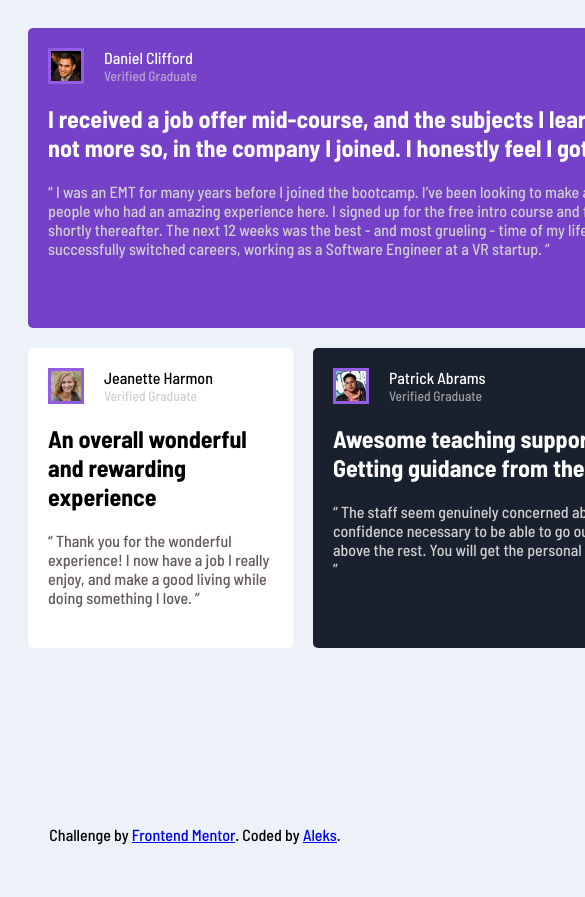
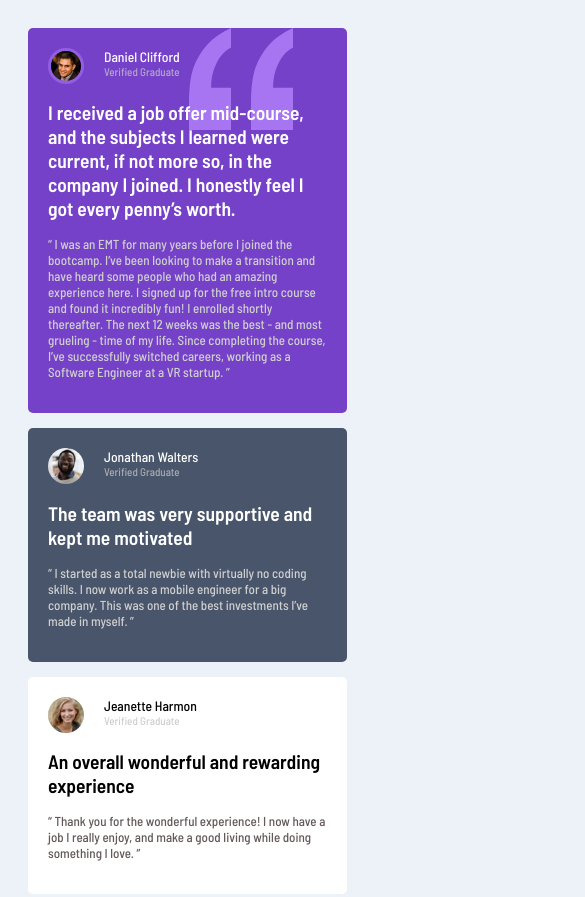
Before and after one commit to AleksGrinberg/Testimonials_challenge, a plain HTML site: page index.html in a window 390 px wide. Shown: the top 897 px of the page, 585 px wide, since content can reach past the window. Before the commit the page ends 844 px from the top, so only its background shows below. Drawn offline with Linux system fonts and the light colour scheme.

Commit message:
responsivity and polishing

```diff
--- a/index.html
+++ b/index.html
@@ -16,8 +16,9 @@
     <div class="container_2">
       <div class="row row_1">
         <div class="testimonial" id="testimonial_1">
+          <img src="./images/bg-pattern-quotation.svg" alt="quotation mark image" id="quote">
           <div class="graduate">
-            <img src="images/image-daniel.jpg" alt="graduate">
+            <img src="images/image-daniel.jpg" alt="graduate" class="border_img">
             <div class="graduate_2">
               <p class="graduate_name">Daniel Clifford</p>
               <p class="verified">Verified Graduate</p>
@@ -70,7 +71,7 @@
         </div>
         <div class="testimonial" id="testimonial_4">
           <div class="graduate">
-            <img src="images/image-patrick.jpg" alt="graduate">
+            <img src="images/image-patrick.jpg" alt="graduate" class="border_img">
             <div class="graduate_2">
               <p class="graduate_name">Patrick Abrams</p>
               <p class="verified">Verified Graduate</p>
@@ -113,11 +114,10 @@
     </div>
   </div>
 
-  <footer>
-    <div class="attribution">
-      Challenge by <a href="https://www.frontendmentor.io?ref=challenge" target="_blank">Frontend Mentor</a>.
-      Coded by <a href="https://github.com/AleksGrinberg">Aleks</a>.
-    </div>
-  </footer>
+
+  <div class="attribution">
+    Challenge by <a href="https://www.frontendmentor.io?ref=challenge" target="_blank">Frontend Mentor</a>.
+    Coded by <a href="https://github.com/AleksGrinberg">Aleks</a>.
+  </div>
 </body>
 </html>
--- a/style.css
+++ b/style.css
@@ -4,7 +4,7 @@ html{
     font-family: "Barlow Semi Condensed", sans-serif;
     font-weight: 500;
     font-style: normal;
-    /* font-size: 13px; */
+    font-size: 13px;
 }
 
 *, *:before, *:after{
@@ -15,58 +15,70 @@ body{
     padding:20px;
 }
 
+.container, .container_2, .row_1, .row_2{
+    display: flex;
+    justify-content: space-between;
+}
+
 .container{
-    display: flex;
-    width:1440px;
-    height: 620px;
-    justify-content: space-between;
-
+    max-width:1440px;
+    height:600px;
+    margin: 0 auto;
 }
 
 .container_2{
-    display:flex;
-    flex-basis: 1080px;
+    flex-basis: 80%;
     flex-direction: column;
-    justify-content: space-between;
 }
 
-.row{
-    display:flex;
-    justify-content: space-between;
-    height: 300px;
+.row_1, .row_2{
+    flex-basis: 50%;
+}
+
+.row_1{
+    margin-bottom: 15px;
 }
 
 #testimonial_1{
-    flex-basis: 795px;
+    flex-basis: 65%;
     background-color: rgb(117, 65, 200);
     color:white;
+    position: relative;
+    z-index: 0;
 }
 
 #testimonial_2{
-    flex-basis: 265px;
+    flex-basis: 35%;
     background-color: rgb(72, 85, 106);
     color:white;
 }
 
 #testimonial_3{
-    flex-basis: 265px;
+    flex-basis: 35%;
     background-color: white;
 }
 
 #testimonial_4{
-    flex-basis: 795px;
+    flex-basis: 65%;
     background-color: rgb(25, 33, 46);
     color:white;
 }
 
 #testimonial_5{
-    flex-basis: 340px;
+    flex-basis: 20%;
     background-color: white;
 }
 
 .testimonial{
     padding:20px;
     border-radius: 5px;
+    margin-right: 15px;
+}
+
+.testimonial > h2 {
+    font-weight: 600;
+    z-index: 3;
+    position: relative;
 }
 
 .graduate_text{
@@ -87,52 +99,43 @@ body{
     opacity:100%;
 }
 
-/* <div class="graduate">
-        <img src="images/image-kira.jpg" alt="graduate">
-        <div class="graduate_2">
-          <p class="graduate_name">Kira Whittle</p>
-          <p class="verified">Verified Graduate</p>
-        </div>
-      </div>  */
-
-/* to do z "graduate":
--ułożyć z flexem portrety z imieniem i napisem "Verified graduate"
--styling portretu (zaokrąglony, fioletowy border)
-
-
-zdjęcia mają 56x56 px
-*/
-
 .graduate{
     display:flex;
+    position: relative;
+    z-index: 3;
 }
 
 .graduate_2{
     margin-left: 20px;
 }
+
 .graduate_name{
-    margin:0px 0px 0px 0px;
+    margin:0px;
+    font-size: 1.05rem;
 }
 
 .verified{
-    margin:0px 0px 0px 0px;
+    margin:0px;
 }
 
 .graduate > img{
     width:36px;
     height:36px;
-    /*object-fit: none;*/
+    border-radius: 50%;
+}
 
+.border_img{
     border: 3px solid rgb(146, 95, 227);
 }
 
+#quote{
+    position:absolute;
+    right: 17%;
+    top: 0px;
+    z-index: 1;
+}
 
-
-
-
-
-
-footer{
+.attribution{
     position:fixed;
     left:0;
     bottom:0;
@@ -140,3 +143,42 @@ footer{
     color:black;
     text-align: center;
 }
+
+@media (max-width:1038px){
+    .container{
+        flex-direction: column;
+        height: auto;
+    }
+
+    .container_2{
+        margin-bottom: 15px;
+    }
+
+    .attribution{
+        position:relative;
+        margin-top: 15px;
+    }
+}
+
+
+@media (max-width:576px){
+    .container_2{
+        margin-bottom: 0px;
+    }
+
+    .row{
+        flex-direction: column;
+    }
+
+    .row_1{
+        margin-bottom: 0px;
+    }
+
+    .testimonial{
+        margin-bottom: 15px;
+    }
+
+    .attribution{
+        margin-top: 0px;
+    }
+}
```
Also changed, not shown: images/testi_solution.JPG (added), 6 other files.
